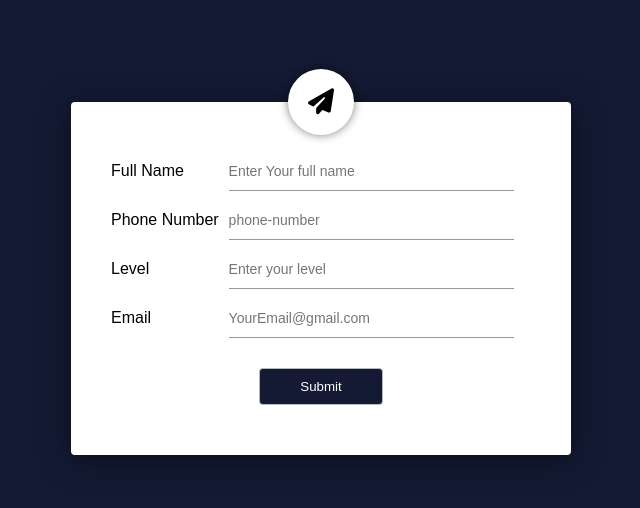
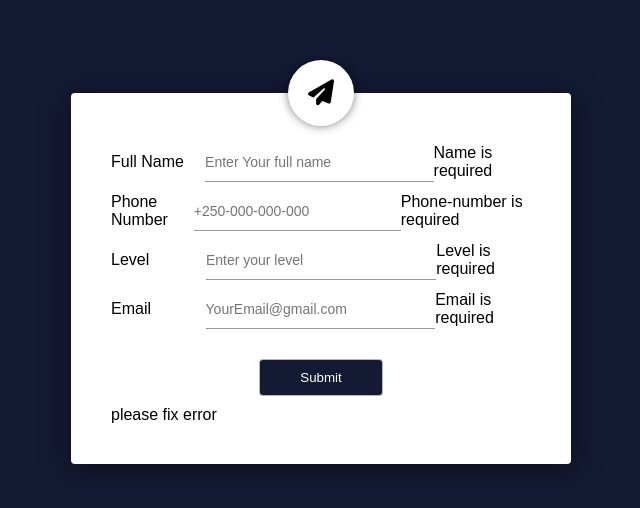
Before and after one commit to dosite-cyiza/Form-validation, a plain HTML site: page src/index.html in a window 1280 px wide. Shown: the part 122-630 px from the top of the page, without its empty margins (319-959 px from the left). Drawn offline with Linux system fonts and the light colour scheme.

Commit message:
Error messages

```diff
--- a/src/index.html
+++ b/src/index.html
@@ -15,24 +15,33 @@
         <div class="input-group">
         <label for="first-name">Full Name</label>
         <input type="text" name="full-name" id="full-name" placeholder="Enter Your full name">
+        <span id="name-error">Name is required</span>
     </div>
     <div class="input-group">
 
         <label for="phone-number">Phone Number</label>
-        <input type="tel" name="phone" id="telephone" placeholder="phone-number">
+        <input type="tel" name="phone" id="telephone" placeholder="+250-000-000-000">
+        <span id="phone-error">Phone-number is required</span>
+
        </div>
 
 <div class="input-group">
 
         <label for="level">Level</label>
         <input type="text" name="level" id="level"  placeholder="Enter your level">
+        <span id="level-error">Level is required</span>
+
 </div>
 <div class="input-group">
 
         <label for="email">Email</label>
         <input type="email" name="email" id="email"  placeholder="YourEmail@gmail.com">
+        <span id="email-error">Email is required</span>
+
         </div>
         <button>Submit</button>
+        <span id="submit-error">please fix error</span>
+
 
 
     </form>
```
